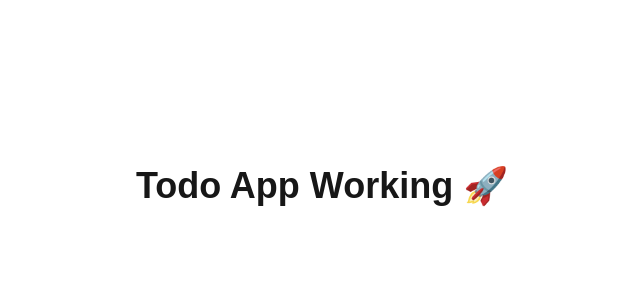
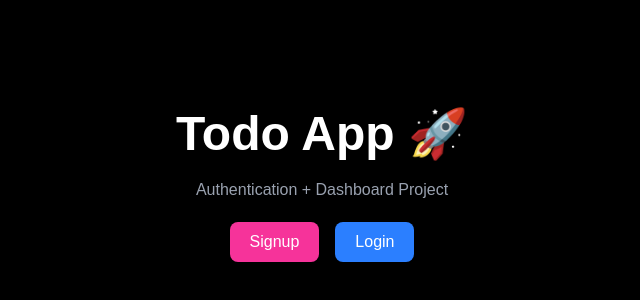
Before and after one commit to MadhumithaDevaraj-24/todo-frontend, a Next.js app: page / in a window 1280 px wide. Shown: the part 214-514 px from the top of the page, without its empty margins (318-958 px from the left). Built offline with nearby package versions, Linux system fonts and the light colour scheme.

Commit message:
updated homepage

```diff
--- a/app/page.js
+++ b/app/page.js
@@ -1,7 +1,33 @@
+import Link from "next/link"
+
 export default function Home() {
   return (
-    <div className="h-screen flex items-center justify-center text-4xl font-bold">
-      Todo App Working 🚀
+    <div className="h-screen flex flex-col items-center justify-center bg-black text-white gap-5">
+
+      <h1 className="text-5xl font-bold">
+        Todo App 🚀
+      </h1>
+
+      <p className="text-gray-400">
+        Authentication + Dashboard Project
+      </p>
+
+      <div className="flex gap-4">
+
+        <Link href="/signup">
+          <button className="bg-pink-500 px-5 py-2 rounded-lg">
+            Signup
+          </button>
+        </Link>
+
+        <Link href="/signin">
+          <button className="bg-blue-500 px-5 py-2 rounded-lg">
+            Login
+          </button>
+        </Link>
+
+      </div>
+
     </div>
   )
 }
```
